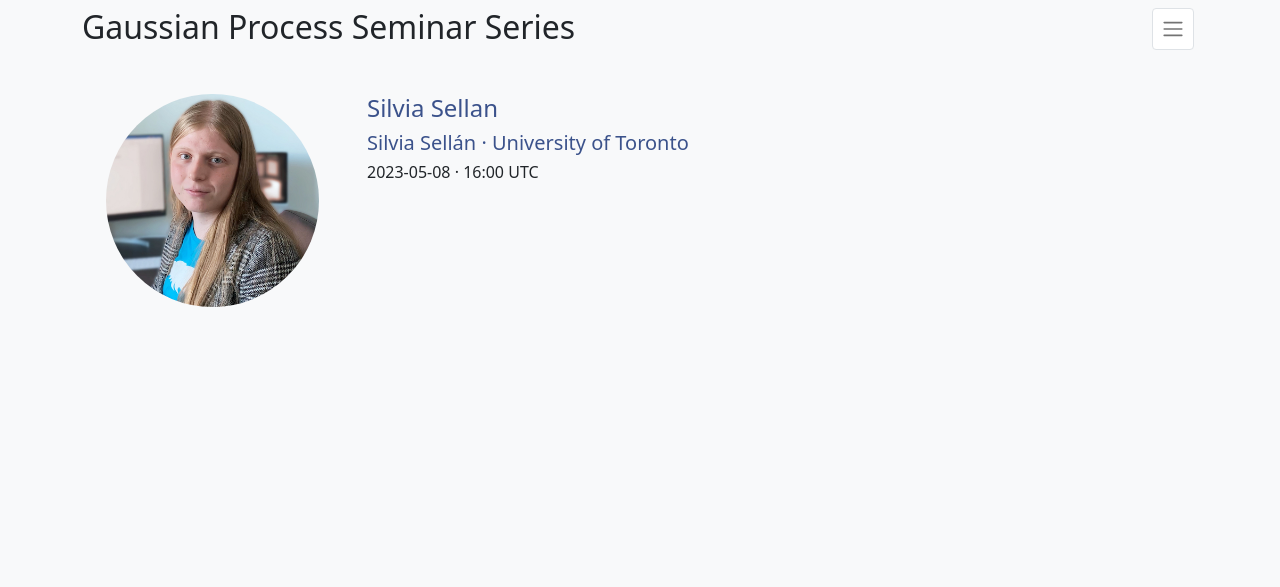
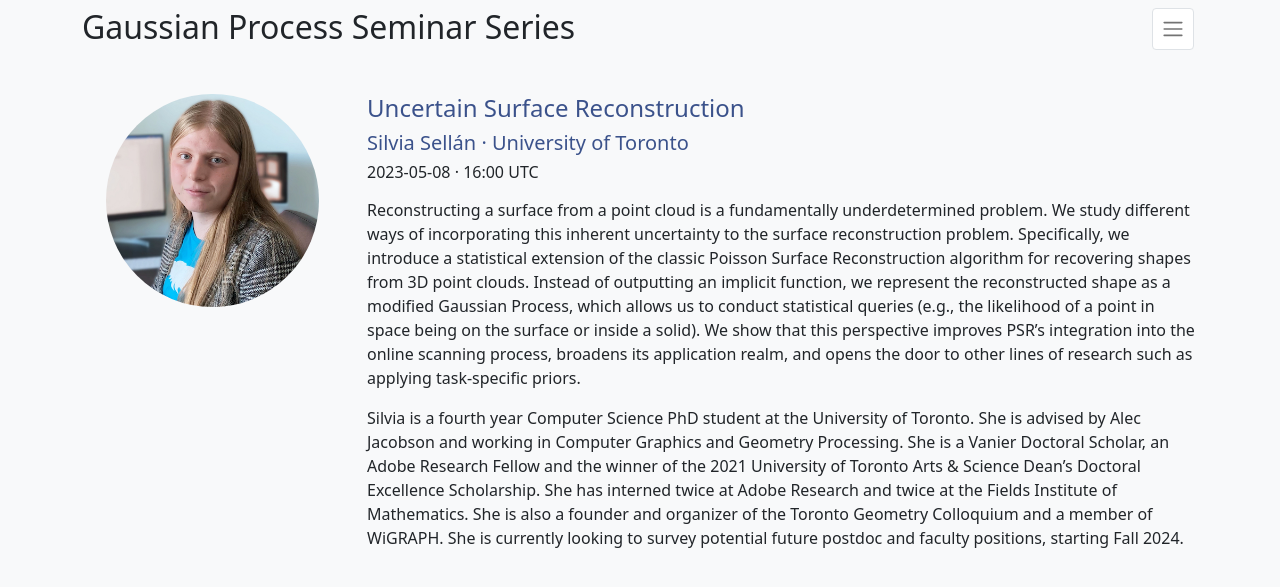
Before and after one commit to gp-seminar-series/gp-seminar-series.github.io, a Jekyll site: the page built from _posts/current/2023-05-08-silvia-sellan.md, in a window 1280 px wide. Shown: the top 587 px of the page. Built offline with Jekyll 4.4.1, drawn with Linux system fonts in a browser that asks for light colours; nearby versions of some CDN libraries.

Commit message:
Add title and abstract.

```diff
--- a/_posts/current/2023-05-08-silvia-sellan.md
+++ b/_posts/current/2023-05-08-silvia-sellan.md
@@ -2,4 +2,9 @@
 author: Silvia Sellán
 institution: University of Toronto
 author_url: https://www.silviasellan.com
+title: Uncertain Surface Reconstruction
 ---
+
+Reconstructing a surface from a point cloud is a fundamentally underdetermined problem. We study different ways of incorporating this inherent uncertainty to the surface reconstruction problem. Specifically, we introduce a statistical extension of the classic Poisson Surface Reconstruction algorithm for recovering shapes from 3D point clouds. Instead of outputting an implicit function, we represent the reconstructed shape as a modified Gaussian Process, which allows us to conduct statistical queries (e.g., the likelihood of a point in space being on the surface or inside a solid). We show that this perspective improves PSR's integration into the online scanning process, broadens its application realm, and opens the door to other lines of research such as applying task-specific priors.
+
+Silvia is a fourth year Computer Science PhD student at the University of Toronto. She is advised by Alec Jacobson and working in Computer Graphics and Geometry Processing. She is a Vanier Doctoral Scholar, an Adobe Research Fellow and the winner of the 2021 University of Toronto Arts & Science Dean’s Doctoral Excellence Scholarship. She has interned twice at Adobe Research and twice at the Fields Institute of Mathematics. She is also a founder and organizer of the Toronto Geometry Colloquium and a member of WiGRAPH. She is currently looking to survey potential future postdoc and faculty positions, starting Fall 2024.
```
